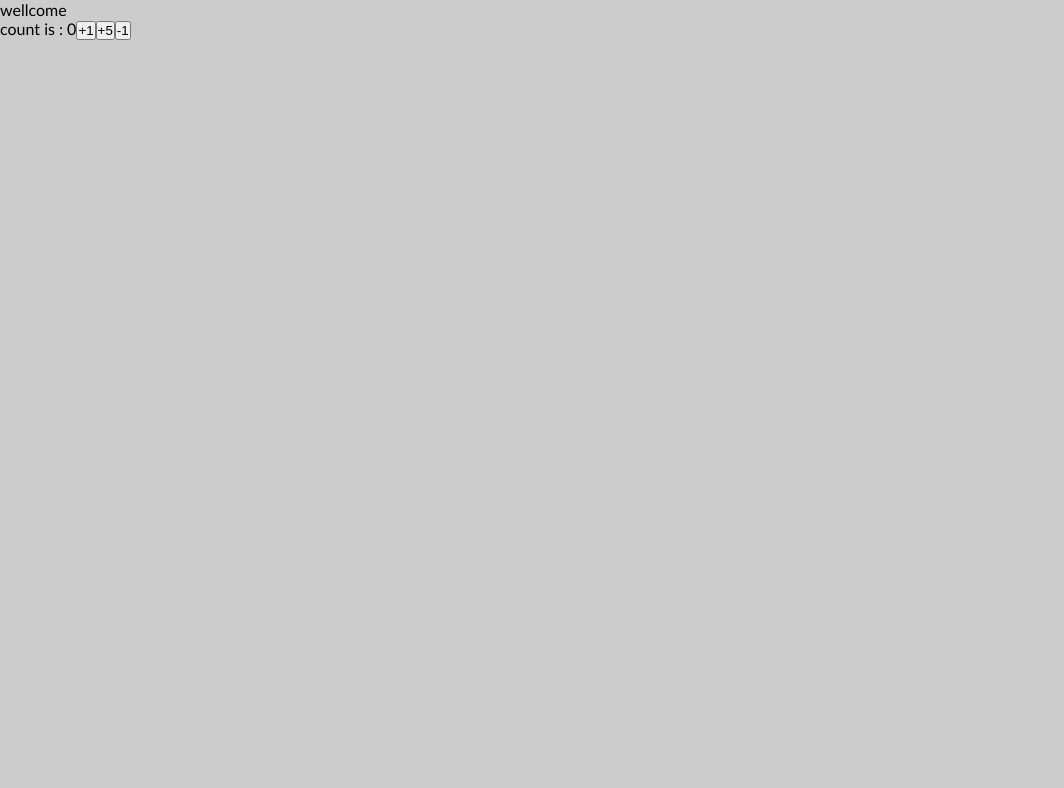
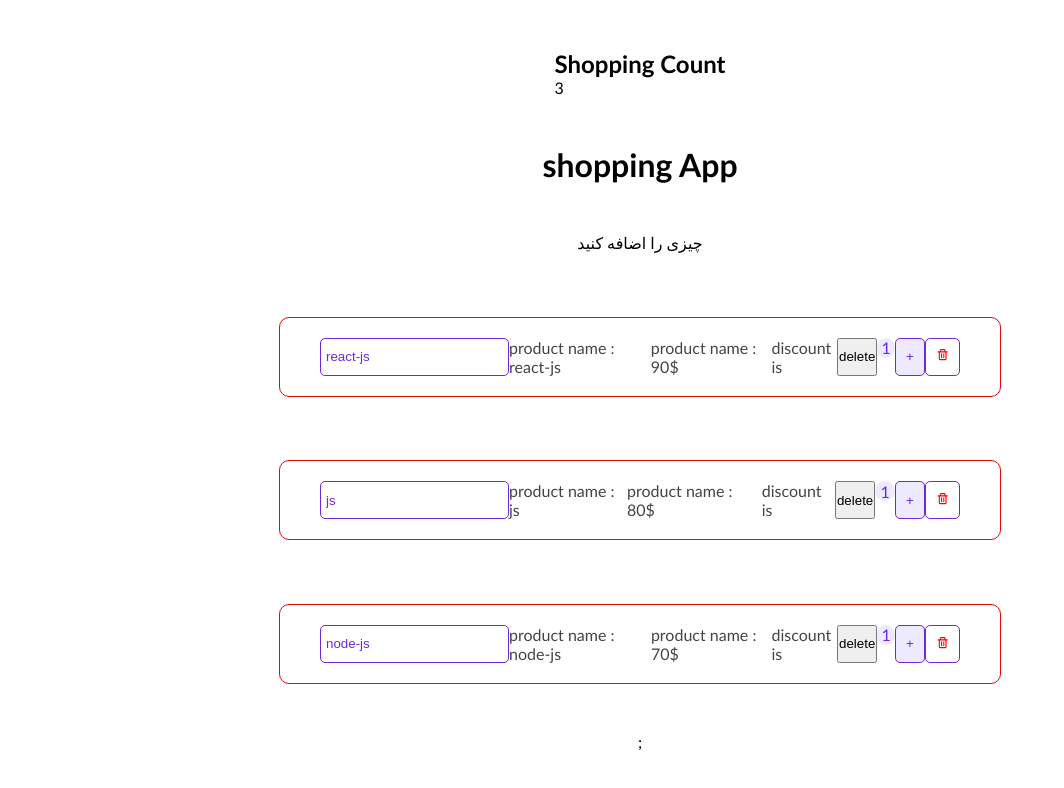
Before and after one commit to meysamsalehi/ReactTraining, a React (Create React App) app: page / in a window 1280 px wide. Shown: the top 788 px of the page, without its empty margins (0-1064 px from the left). Built offline with nearby package versions, Linux system fonts and the light colour scheme.

Commit message:
Session62=> Convert ClassComponent To Functional Component

```diff
--- a/src/App.js
+++ b/src/App.js
@@ -1,59 +1,65 @@
 import { useState } from "react";
-import ClassCounter from "./Component/ClassCounter.js/ClassCounter";
-import HookCounter from "./Component/HookCounter/HookCounter";
-import HookObject from "./Component/HookObject/HookObject";
-import Product from "./Component/Product/Product";
-import HookArray from "./Component/HookArray/HookArray";
 import "./App.css";
+import ProductList from "./Component/ProductList/ProductList";
+import NavBar from "./Component/NavBar/Navbar";
 
 const App = () => {
   const [products, setProducts] = useState([
-    { title: "react-js", price: "90$", id: 1 },
-    { title: "js", price: "80$", id: 2 },
-    { title: "node-js", price: "70$", id: 3 },
+    { title: "react-js", price: "90$", id: 1, quantity: 1 },
+    { title: "js", price: "80$", id: 2, quantity: 1 },
+    { title: "node-js", price: "70$", id: 3, quantity: 1 },
   ]);
 
-  const clickHandler = () => {
-    setProducts([
-      { title: "react-js", price: "80$" },
-      { title: "js", price: "120$" },
-      { title: "node-js", price: "74$" },
-    ]);
-    console.log("clicked");
+  const removeHandler = (id) => {
+    const filteredProducts = products.filter((p) => p.id !== id);
+    setProducts(filteredProducts);
+  };
+
+  const incrementHandler = (id) => {
+    const index = products.findIndex((p) => p.id === id);
+    const product = { ...products[index] };
+    product.quantity++;
+    const productUpdated = [...products];
+    productUpdated[index] = product;
+    setProducts(productUpdated);
+  };
+
+  const decrementHandler = (id) => {
+    const index = products.findIndex((p) => p.id === id);
+    const product = { ...products[index] };
+    if (product.quantity === 1) {
+      const filteredProducts = products.filter((p) => p.id !== id);
+      setProducts(filteredProducts);
+    } else {
+      product.quantity--;
+      const productUpdated = [...products];
+      productUpdated[index] = product;
+      setProducts(productUpdated);
+    }
+  };
+
+  const changeHandler = (event, id) => {
+    const index = products.findIndex((p) => p.id === id);
+    const product = { ...products[index] };
+    product.title = event.target.value;
+    const productUpdated = [...products];
+    productUpdated[index] = product;
+    setProducts(productUpdated);
   };
 
   return (
-    <div className="container" id="title">
+    <div className="container">
+      <NavBar totalItems={products.length} />
       <h1>shopping App</h1>
-
-      {/* solve1 */}
-      {products.map((product) => {
-        return (
-          <Product
-            name={product.title}
-            price={product.price}
-            key={product.id}
-          />
-        );
-      })}
-
-      {/* solve2 */}
-      {/* {products.map((product, index) => {
-        return (
-          <Product name={product.title} price={product.price} key={index} />
-        );
-      })} */}
-
-      <button onClick={clickHandler}>change Price</button>
-
-      {/* <HookCounter />
-      <ClassCounter /> */}
-      {/* <HookObject /> */}
-      {/* <HookArray /> */}
+      <ProductList
+        products={products}
+        onDelete={removeHandler}
+        onChange={changeHandler}
+        onIncrement={incrementHandler}
+        onDecrement={decrementHandler}
+      />
     </div>
   );
 };
 
 export default App;
-export const userName = "meysam";
-export const lastName = "salehi";
--- a/src/index.js
+++ b/src/index.js
@@ -4,9 +4,11 @@ import ReactDOM from "react-dom/client";
 // import AppClass from "./AppClass";
 // import App, { userName, lastName } from "./App";
 import "./index.css";
-import CounterProvider from "./Component/Context/CounterProvider";
-import CounterOne from "./Component/Context/CounterOne";
-import CountReducer from "./Component/Reducer/CountReducer";
+// import CounterProvider from "./Component/Context/CounterProvider";
+// import CounterOne from "./Component/Context/CounterOne";
+// import CountReducer from "./Component/Reducer/CountReducer";
+// import AppClass from "./AppClass";
+import App from "./App";
 // import ClassCounter from "./Component/ClassCounter.js/ClassCounter";
 // import ClassComponentLife from "./Component/ClassCounterLife/ClassComponentLife";
 // import FunctionalCounterLife from "./Component/FunctionalCounterLife/FunctionalCounterLife";
@@ -26,12 +28,12 @@ root.render(
     {/* <FunctionalRef />
      */}
     {/* <FunctionalUseRefTest /> */}
-
-    <CounterProvider>
+    {/* <CounterProvider>
       <p>wellcome</p>
       <CounterOne />
       {/* <CountReducer /> */}
-    </CounterProvider>
+    {/* </CounterProvider> */}
+    <App />
   </React.StrictMode>
 );
 
```
